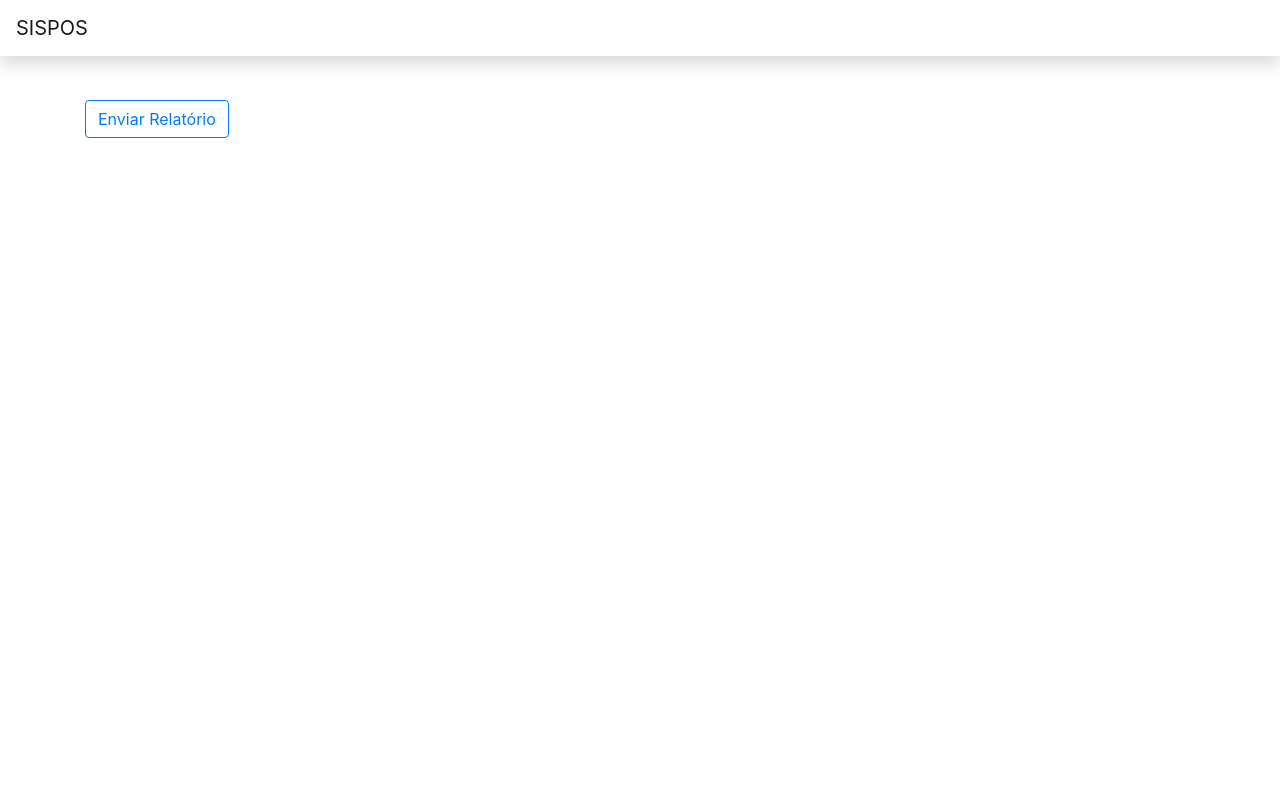
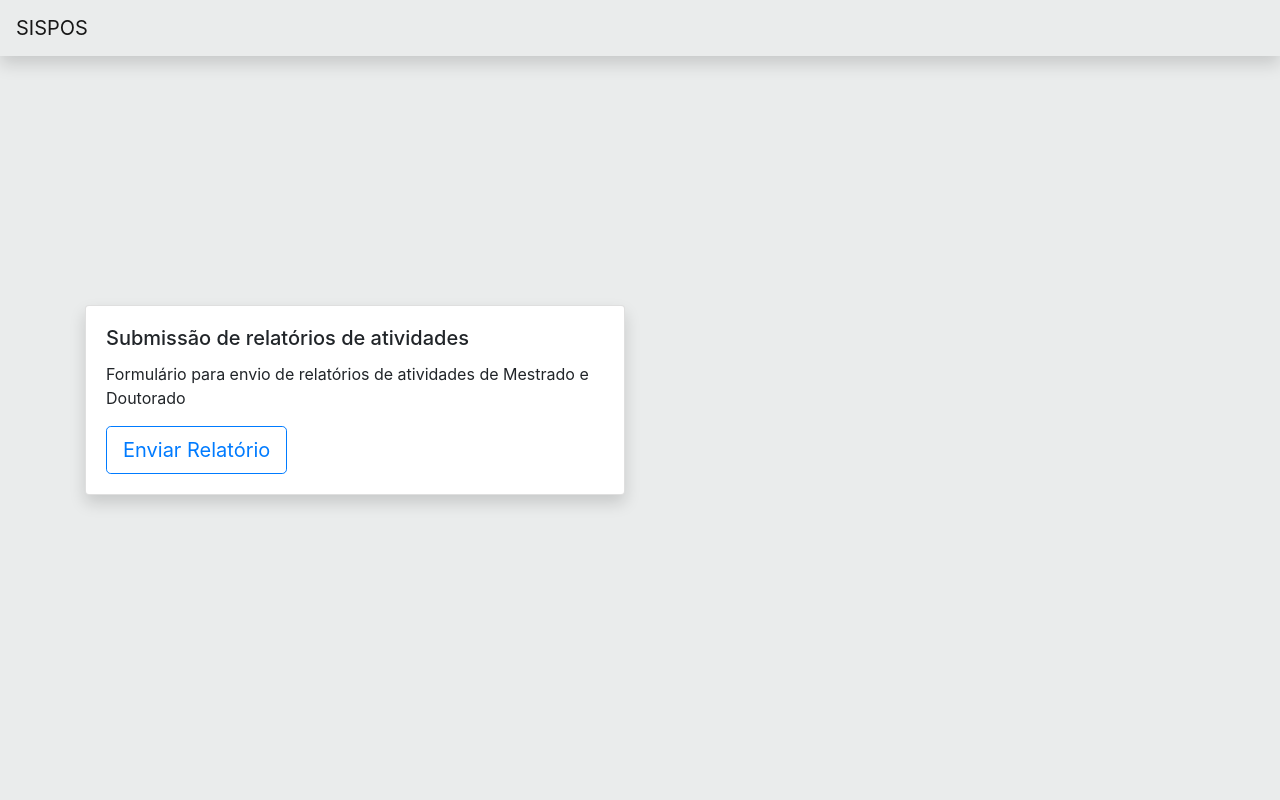
Before and after one commit to marcelosf/pos-relatorios, a Django app: template sispos/core/templates/index.html in a window 1280 px wide. Run offline with Django 3.2, Linux system fonts and the light colour scheme; the template is opened without the code that fills it, so the values that code supplies are empty; some libraries are stand-ins or nearby versions.

Commit message:
Adiciona estilo do card - Fixes #6
- Adiciona estilo ao card e página principal

```diff
--- a/sispos/core/static/css/layout.css
+++ b/sispos/core/static/css/layout.css
@@ -1,3 +1,8 @@
 body {
-    margin-top: 100px;
+    margin-top: 0px;
+    background-color: #eaecec;
 }
+
+.masthead {
+    height: 100vh;
+  }
--- a/sispos/core/templates/index.html
+++ b/sispos/core/templates/index.html
@@ -1,7 +1,21 @@
 {% extends 'base.html' %}
 
 {% block content %}
-<div class="container">
-    <button type="button" class="btn btn-outline-primary">Enviar Relatório</button>
+<div class="masthead">
+    <div class="container h-100">
+        <div class="row h-100 align-items-center">
+            <div class="col-6">
+                <div class="card shadow">
+                    <div class="card-body">
+                        <h5 class="card-title">Submissão de relatórios de atividades</h5>
+                        <p class="card-text">
+                            Formulário para envio de relatórios de atividades de Mestrado e Doutorado
+                        </p>
+                        <button type="button" class="btn btn-lg btn-outline-primary">Enviar Relatório</button>
+                    </div>
+                </div>
+            </div>
+        </div>
+    </div>
 </div>
 {% endblock content %}
```
